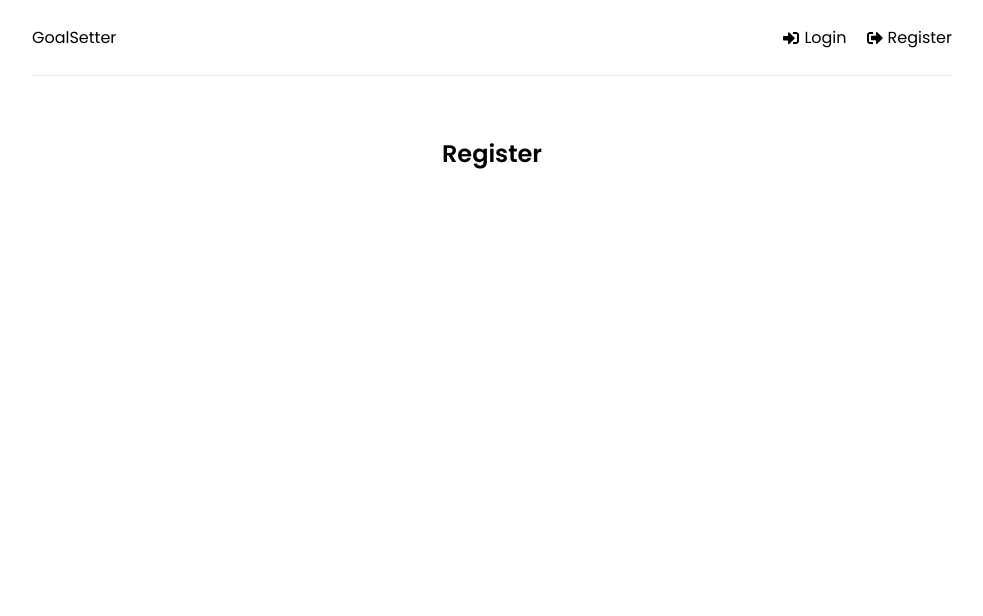
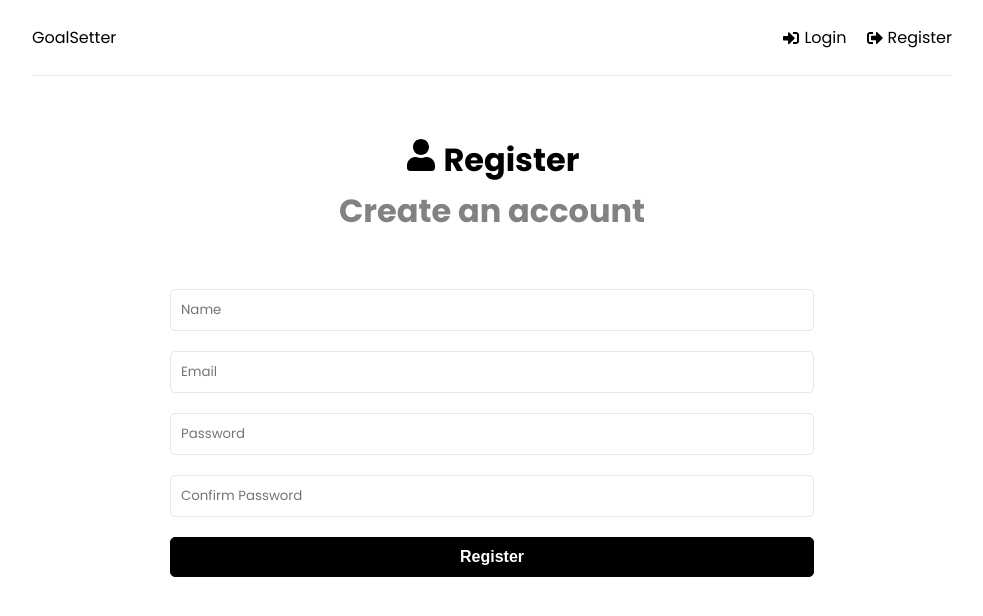
Before and after one commit to boolfalse/traversy-mern, a React (Create React App) app in the folder frontend/: page /register in a window 1280 px wide. Shown: the top 616 px of the page, without its empty margins (148-1131 px from the left). Built offline with nearby package versions, Linux system fonts and the light colour scheme.

Commit message:
Login & Register pages initials

```diff
--- a/frontend/src/pages/Login.jsx
+++ b/frontend/src/pages/Login.jsx
@@ -1,9 +1,53 @@
+
+import {useState} from "react";
+import {FaSignInAlt} from "react-icons/fa";
 
 const Login = () => {
+    const [formData, setFormData] = useState({
+        email: '',
+        password: '',
+    });
+    const { email, password } = formData;
+
+    const onSubmit = e => {
+        e.preventDefault();
+        console.log(formData);
+    }
+
     return (
-        <div>
-            <h2>Login</h2>
-        </div>
+        <>
+            <section className='heading'>
+                <FaSignInAlt /> Login
+                <p>Sign in to your account</p>
+            </section>
+            <section className='form'>
+                <form onSubmit={(e) => onSubmit(e)}>
+                    <div className='form-group'>
+                        <input onChange={(e) => setFormData({...formData, email: e.target.value})}
+                               type='email'
+                               id='email'
+                               name='email'
+                               value={email}
+                               placeholder='Email'
+                               autoComplete='off'
+                        />
+                    </div>
+                    <div className='form-group'>
+                        <input onChange={(e) => setFormData({...formData, password: e.target.value})}
+                               type='password'
+                               id='password'
+                               name='password'
+                               value={password}
+                               placeholder='Password'
+                               autoComplete='off'
+                        />
+                    </div>
+                    <div className='form-group'>
+                        <button type='submit' className='btn btn-block'>Login</button>
+                    </div>
+                </form>
+            </section>
+        </>
     );
 }
 
--- a/frontend/src/pages/Register.jsx
+++ b/frontend/src/pages/Register.jsx
@@ -1,9 +1,75 @@
+
+import {useState} from "react";
+import {FaUser} from "react-icons/fa";
 
 const Register = () => {
+    const [formData, setFormData] = useState({
+        name: '',
+        email: '',
+        password: '',
+        confirm_password: '',
+    });
+    const { name, email, password, confirm_password } = formData;
+
+    const onSubmit = e => {
+        e.preventDefault();
+        console.log(formData);
+    }
+
     return (
-        <div>
-            <h2>Register</h2>
-        </div>
+        <>
+            <section className='heading'>
+                <FaUser /> Register
+                <p>Create an account</p>
+            </section>
+            <section className='form'>
+                <form onSubmit={(e) => onSubmit(e)}>
+                    <div className='form-group'>
+                        <input onChange={(e) => setFormData({...formData, name: e.target.value})}
+                               type='text'
+                               id='name'
+                               name='name'
+                               value={name}
+                               placeholder='Name'
+                               autoComplete='off'
+                        />
+                    </div>
+                    <div className='form-group'>
+                        <input onChange={(e) => setFormData({...formData, email: e.target.value})}
+                               type='email'
+                               id='email'
+                               name='email'
+                               value={email}
+                               placeholder='Email'
+                               autoComplete='off'
+                        />
+                    </div>
+                    <div className='form-group'>
+                        <input onChange={(e) => setFormData({...formData, password: e.target.value})}
+                               type='password'
+                               id='password'
+                               name='password'
+                               value={password}
+                               placeholder='Password'
+                               autoComplete='off'
+                        />
+                    </div>
+                    <div className='form-group'>
+                        <input onChange={(e) => setFormData({...formData, confirm_password: e.target.value})}
+                               type='password'
+                               id='confirm_password'
+                               name='confirm_password'
+                               value={confirm_password}
+                               placeholder='Confirm Password'
+                               autoComplete='off'
+                        />
+                    </div>
+                    <div className='form-group'>
+                        <button type='submit' className='btn btn-block'>Register</button>
+                    </div>
+                </form>
+            </section>
+        </>
     );
 }
 
```
